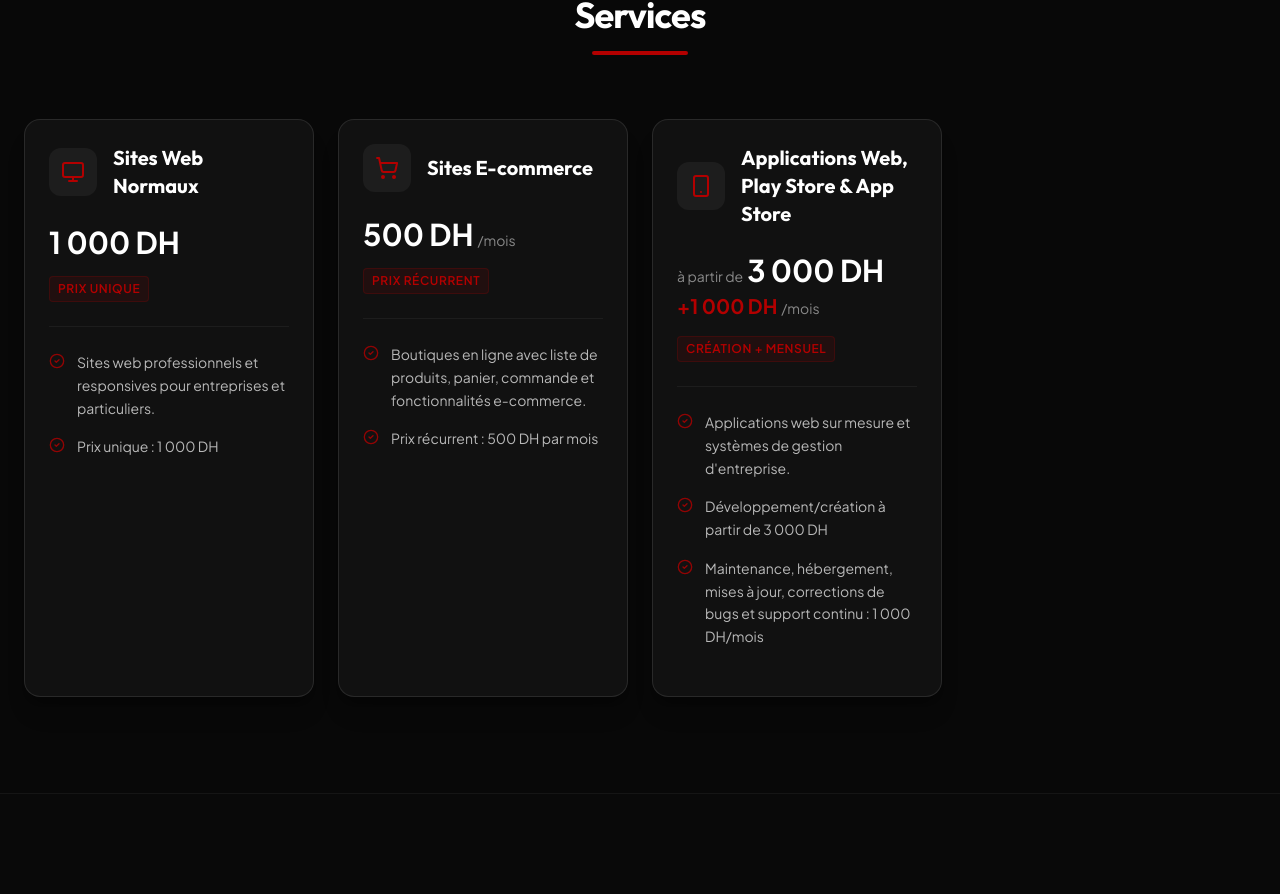
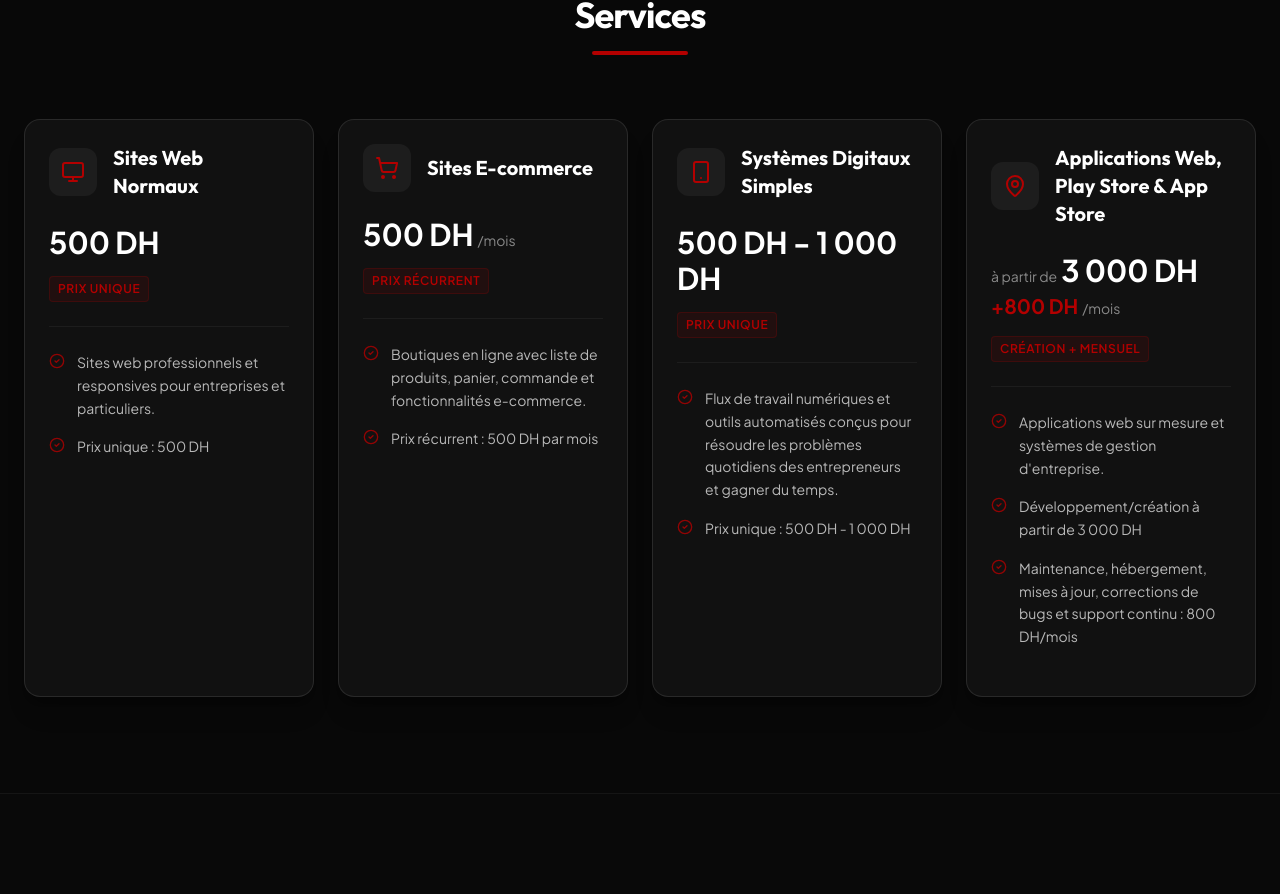
Before and after one commit to shadowinside215-ux/SAMMY-ARAFATI, a React (Vite) app: page / in a window 1280 px wide. Shown: the part 1914-2808 px from the top of the page. Built offline with nearby package versions, Linux system fonts and the light colour scheme; no server answers; the database is empty.

Commit message:
feat(services): update pricing and add digital systems
Adjust pricing for websites and app maintenance, and introduce a new service category for simple digital systems.

```diff
--- a/src/data/translations.ts
+++ b/src/data/translations.ts
@@ -42,11 +42,11 @@ export const translations = {
     services: [
       {
         title: "Normal Websites",
-        price: "1,000 DH",
+        price: "500 DH",
         priceType: "one-time",
         features: [
           "Professional, responsive websites for businesses and individuals.",
-          "One-time price: 1,000 DH"
+          "One-time price: 500 DH"
         ]
       },
       {
@@ -59,15 +59,24 @@ export const translations = {
         ]
       },
       {
+        title: "Simple Digital Systems",
+        price: "500 DH - 1,000 DH",
+        priceType: "one-time",
+        features: [
+          "Custom digital workflows and automated tools designed to solve business owners' daily problems and save time.",
+          "One-time price: 500 DH - 1,000 DH"
+        ]
+      },
+      {
         title: "Web, Play Store & App Store Apps",
         price: "from 3,000 DH",
         priceType: "starting-monthly",
         setupPrice: "3,000 DH",
-        monthlyPrice: "1,000 DH",
+        monthlyPrice: "800 DH",
         features: [
           "Custom web applications and business management systems.",
           "Development/setup starts at 3,000 DH",
-          "Maintenance, hosting, updates, bug fixes, and ongoing support: 1,000 DH/month"
+          "Maintenance, hosting, updates, bug fixes, and ongoing support: 800 DH/month"
         ]
       }
     ],
@@ -149,11 +158,11 @@ export const translations = {
     services: [
       {
         title: "Sites Web Normaux",
-        price: "1 000 DH",
+        price: "500 DH",
         priceType: "one-time",
         features: [
           "Sites web professionnels et responsives pour entreprises et particuliers.",
-          "Prix unique : 1 000 DH"
+          "Prix unique : 500 DH"
         ]
       },
       {
@@ -166,15 +175,24 @@ export const translations = {
         ]
       },
       {
+        title: "Systèmes Digitaux Simples",
+        price: "500 DH - 1 000 DH",
+        priceType: "one-time",
+        features: [
+          "Flux de travail numériques et outils automatisés conçus pour résoudre les problèmes quotidiens des entrepreneurs et gagner du temps.",
+          "Prix unique : 500 DH - 1 000 DH"
+        ]
+      },
+      {
         title: "Applications Web, Play Store & App Store",
         price: "dès 3 000 DH",
         priceType: "starting-monthly",
         setupPrice: "3 000 DH",
-        monthlyPrice: "1 000 DH",
+        monthlyPrice: "800 DH",
         features: [
-          "Applications web sur mesure et systèmes de gestion d\'entreprise.",
+          "Applications web sur mesure et systèmes de gestion d'entreprise.",
           "Développement/création à partir de 3 000 DH",
-          "Maintenance, hébergement, mises à jour, corrections de bugs et support continu : 1 000 DH/mois"
+          "Maintenance, hébergement, mises à jour, corrections de bugs et support continu : 800 DH/mois"
         ]
       }
     ],
@@ -252,11 +270,11 @@ export const translations = {
     services: [
       {
         title: "مواقع الويب العادية",
-        price: "1,000 درهم",
+        price: "500 درهم",
         priceType: "one-time",
         features: [
           "مواقع إلكترونية احترافية ومتجاوبة للشركات والأفراد.",
-          "سعر الدفعة الواحدة: 1,000 درهم"
+          "سعر الدفعة الواحدة: 500 درهم"
         ]
       },
       {
@@ -269,15 +287,24 @@ export const translations = {
         ]
       },
       {
+        title: "أنظمة رقمية بسيطة",
+        price: "500 - 1,000 درهم",
+        priceType: "one-time",
+        features: [
+          "أنظمة وتدفقات عمل رقمية مصممة خصيصاً لحل المشاكل اليومية لأصحاب الأعمال وتوفير الوقت.",
+          "سعر الدفعة الواحدة: 500 - 1,000 درهم"
+        ]
+      },
+      {
         title: "تطبيقات الويب وبلاي ستور وآب ستور",
         price: "ابتداءً من 3,000 درهم",
         priceType: "starting-monthly",
         setupPrice: "3,000 درهم",
-        monthlyPrice: "1,000 درهم",
+        monthlyPrice: "800 درهم",
         features: [
           "تطبيقات ويب مخصصة وأنظمة إدارة الأعمال.",
           "التطوير/الإنشاء يبدأ من 3,000 درهم",
-          "الصيانة، الاستضافة، التحديثات، إصلاح الأخطاء، والدعم المستمر: 1,000 درهم/شهرياً"
+          "الصيانة، الاستضافة، التحديثات، إصلاح الأخطاء، والدعم المستمر: 800 درهم/شهرياً"
         ]
       }
     ],
```
